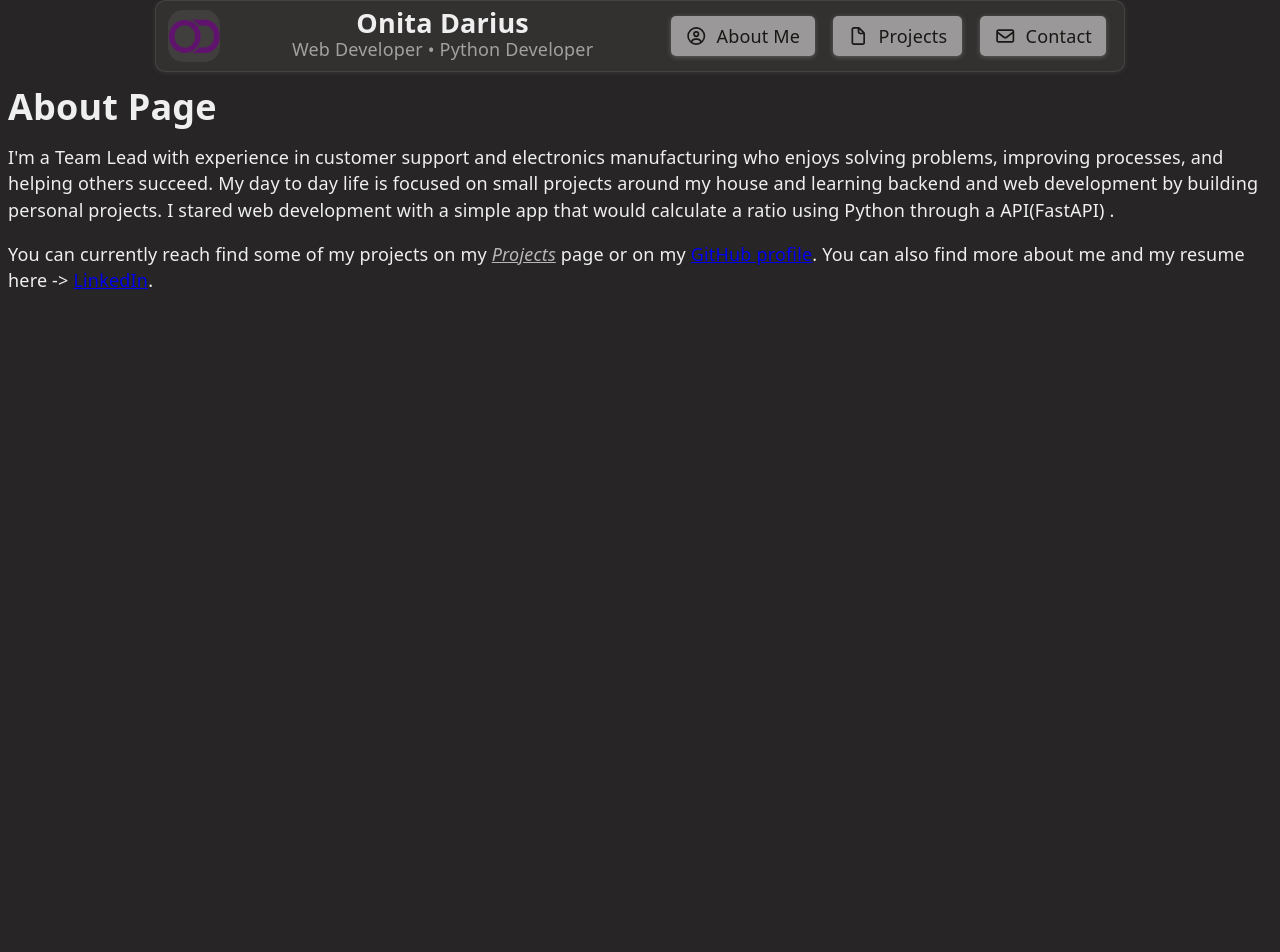
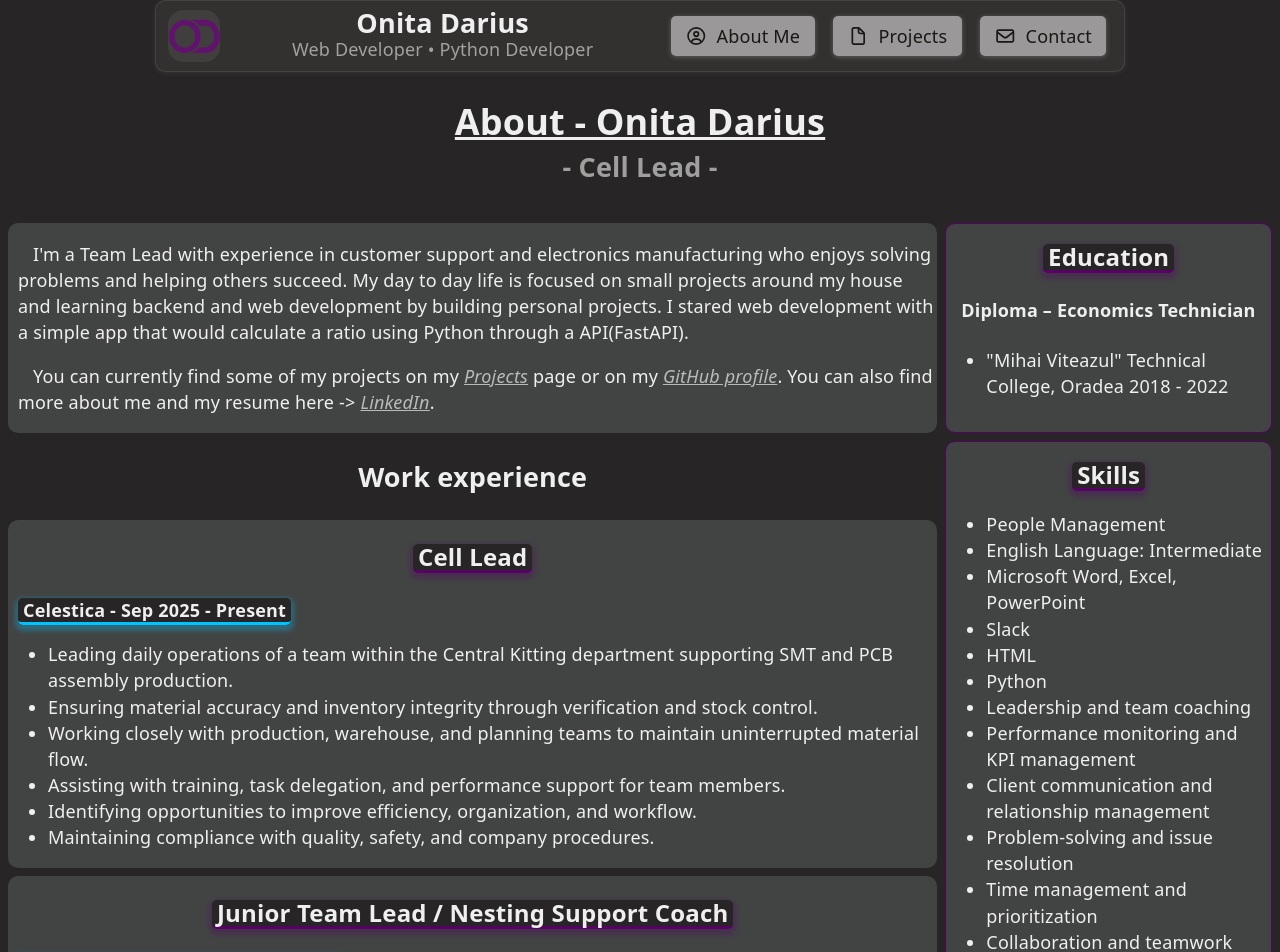
Before and after one commit to Onita-Darius/Portfolio-Website, a React (Vite) app in the folder PortfolioWebsite/: page /AboutMe in a window 1280 px wide. Shown: the part 8-960 px from the top of the page. Before the commit the page ends 800 px from the top, so only its background shows below. Built offline with nearby package versions, Linux system fonts and the light colour scheme.

Commit message:
Updated About page to the base layout.

```diff
--- a/PortfolioWebsite/src/About/About.jsx
+++ b/PortfolioWebsite/src/About/About.jsx
@@ -1,24 +1,145 @@
 import Nav_V2 from "../Navigation/Nav_v2.jsx";
 import { NavLink } from "react-router-dom";
 import { useEffect } from "react";
+import "./about.css"
 
-function AboutPage () {
+function AboutPage() {
+    useEffect(() => {
+    document.title = "Onita Darius | About";
+}, []);
 
-    useEffect(() => {
-        document.title = "Onita Darius | About";
-    }, []);
+    return (
+    <>
+        <div className="about-layout">
+        <div className="about-nav-bar"><Nav_V2/></div>
+            <div className="about-title">
+                <h1 className="title">About - Onita Darius</h1>
+                <h2 className="subtitle">- Cell Lead -</h2>
+            </div>
+            <div className="about-summary">
+                <p>
+                I'm a Team Lead with experience in customer support and electronics
+                manufacturing who enjoys solving problems and
+                helping others succeed. My day to day life is focused on small projects
+                around my house and learning backend and web development by building
+                personal projects. I stared web development with a simple app that would
+                calculate a ratio using Python through a API(FastAPI).
+                </p>
+                <p>
+                You can currently  find some of my projects on my{" "}
+                <NavLink to="/Projects" className="inlineLinks">
+                    Projects
+                </NavLink>{" "}
+                page or on my{" "}
+                <a
+                    href="https://github.com/Onita-Darius"
+                    className="inlineLinks"
+                    target="_blank"
+                    rel="noopener noreferrer"
+                >
+                    GitHub profile
+                </a>
+                . You can also find more about me and my resume here -{">"}{" "}
+                <a
+                    href="https://www.linkedin.com/in/darius-onita-763277299/"
+                    className="inlineLinks"
+                    target="_blank"
+                    rel="noopener noreferrer"
+                >
+                    LinkedIn
+                </a>.</p>
+            </div>
 
-    return(
-        <>
-            <Nav_V2/>
-            <h1>About Page</h1>
-            <p>I'm a Team Lead with experience in customer support and electronics manufacturing who enjoys solving problems, improving processes, and helping others succeed.
-            My day to day life is focused on small projects around my house and learning backend and web development by building personal projects. I stared web development with a simple app that would calculate a
-            ratio using Python through a API(FastAPI) .</p>
-            <p>You can currently reach find some of my projects on my <NavLink to="/Projects" className="inlineLinks">Projects</NavLink> page or on my <a href="https://github.com/Onita-Darius" target="_blank" rel="noopener noreferrer">GitHub profile</a>.
-            You can also find more about me and my resume here -{">"} <a href="https://www.linkedin.com/in/darius-onita-763277299/" target="_blank" rel="noopener noreferrer">LinkedIn</a>.</p>
-        </>
-    )
+            <div className="sidebar-eucation">
+                <h2>Education</h2>
+                <h4>Diploma – Economics Technician</h4>
+                <ul>
+                    <li>"Mihai Viteazul" Technical College, Oradea 2018 - 2022</li>
+                </ul>
+            </div>
+
+            <h2 className="about-workexp">Work experience</h2>
+            <div className="work-exp-1">
+                <h3>Cell Lead</h3>
+                <p>
+                    <strong>Celestica - Sep 2025 - Present</strong>
+                </p>
+                <ul>
+                    <li>
+                        Leading daily operations of a team within the Central Kitting department supporting SMT and PCB assembly production.
+                    </li>
+                    <li>
+                        Ensuring material accuracy and inventory integrity through verification and stock control.
+                    </li>
+                    <li>
+                        Working closely with production, warehouse, and planning teams to maintain uninterrupted material flow.
+                    </li>
+                    <li>
+                        Assisting with training, task delegation, and performance support for team members.
+                    </li>
+                    <li>
+                        Identifying opportunities to improve efficiency, organization, and workflow.
+                    </li>
+                    <li>
+                        Maintaining compliance with quality, safety, and company procedures.
+                    </li>
+                </ul>
+            </div>
+
+            <div className="work-exp-2">
+                <h3>Junior Team Lead / Nesting Support Coach</h3>
+                <p>
+                    <strong>CGS Romania - Aug 2022 - Sep 2025</strong>
+                </p>
+                <ul>
+                    <li>
+                        Acted as a Junior Team Lead for teams of up to 15 employees, ensuring they are prepared for the production environment.
+                    </li>
+                    <li>
+                        Coached and led new employees during their nesting period to ensure high-quality customer interactions.
+                    </li>
+                    <li>
+                        Assessed agents progress and identified knowledge gaps to providing targeted guidance and support development.
+                    </li>
+                    <li>
+                        Analyzed individual performance to delivered one-on-one coaching to drive continuous improvement and help with implementation of effective strategies.
+                    </li>
+                    <li>
+                        Conducted training and role-play sessions to help new agents adapt to a fast-paced, high-expectation environment.
+                    </li>
+                    <li>
+                        Collaborated with management and the client (Verizon) to improve training materials, create best practices, and maintain high-quality standards.
+                    </li>
+                    <li>
+                        Created action plans to ensure agents meet or exceed KPIs.
+                    </li>
+                    <li>
+                        Provided real-time guidance agents calls and conducted post-call evaluations to ensure continuous improvement.
+                    </li>
+                </ul>
+            </div>
+
+            <div className="sidebar-skills">
+                <h2>Skills</h2>
+                <ul>
+                    <li>People Management</li>
+                    <li>English Language: Intermediate</li>
+                    <li>Microsoft Word, Excel, PowerPoint</li>
+                    <li>Slack</li>
+                    <li>HTML</li>
+                    <li>Python</li>
+                    <li>Leadership and team coaching</li>
+                    <li>Performance monitoring and KPI management</li>
+                    <li>Client communication and relationship management</li>
+                    <li>Problem-solving and issue resolution</li>
+                    <li>Time management and prioritization</li>
+                    <li>Collaboration and teamwork</li>
+                    <li>Adaptability and continuous learning mindset</li>
+                </ul>
+            </div>
+        </div>
+    </>
+);
 }
 
-export default AboutPage
+export default AboutPage;
--- /dev/null
+++ b/PortfolioWebsite/src/About/about.css
@@ -0,0 +1,146 @@
+@media (min-width : 900px) {
+
+    .about-layout {
+        display: grid;
+        grid-template-columns: repeat(6);
+        grid-template-rows: repeat(10);
+        gap: 8px;
+    }
+
+    .about-nav-bar {
+        height: 75px;
+        grid-column: span 6 / span 6;
+        text-indent: 0px;
+    }
+
+    .about-title {
+        grid-column: span 6 / span 6;
+        grid-row-start: 2;
+        & .title{
+            justify-self: center;
+            text-decoration: underline;
+            color:var(--text);
+            margin-bottom: 5px;
+            padding: 2px 5px 12px 5px;
+            border-radius: 10px;
+        }
+        & .subtitle {
+            justify-self: center;
+            color:oklch(from var(--text-alt) 0.8 c h / .8);
+            margin-top: 0;
+            padding: 2px 5px 12px 5px;
+        }
+    }
+
+    .about-summary {
+        grid-column: span 5 / span 5;
+        grid-row: span 2 / span 2;
+        grid-row-start: 3;
+        text-indent: 15px;
+        padding-left: 10px;
+        background-color: oklch(0.9382 0.0197 200 / 15%);
+        border-radius: 10px;
+    }
+
+    .about-workexp {
+        justify-self: center;
+        grid-column: span 5 / span 5;
+        grid-column-start: 1;
+        grid-row-start: 5;
+    }
+
+    .work-exp-1 {
+        grid-column: span 5 / span 5;
+        grid-column-start: 1;
+        grid-row-start: 6;
+        background-color: oklch(0.9382 0.0197 200 / 15%);
+        border-radius: 10px;
+        & h3 {
+            justify-self: center;
+            font-size: x-large;
+            padding: 0px 5px 0px 5px;
+            border-bottom: 3px solid var(--primary);
+            border-radius: 5px;
+            background-color: oklch(from var(--background) l c h);
+            box-shadow: 0px 3px 5px 3px oklch(from var(--primary) l c h / 0.3);
+        }
+
+        & strong {
+            margin-left: 10px;
+            font-size: large;
+            padding: 0px 5px 0px 5px;
+            border-bottom: 3px solid var(--secondary);
+            border-radius: 5px;
+            background-color: oklch(from var(--background) l c h);
+            box-shadow: 0px 3px 5px 3px oklch(from var(--secondary) l c h / 0.3);
+        }
+
+    }
+
+    .work-exp-2 {
+        grid-column: span 5 / span 5;
+        grid-column-start: 1;
+        grid-row-start: 7;
+        background-color: oklch(0.9382 0.0197 200 / 15%);
+        border-radius: 10px;
+        & h3 {
+            justify-self: center;
+            font-size: x-large;
+            padding: 0px 5px 0px 5px;
+            border-bottom: 3px solid var(--primary);
+            border-radius: 5px;
+            background-color: oklch(from var(--background) l c h);
+            box-shadow: 0px 3px 5px 3px oklch(from var(--primary) l c h / 0.3);
+        }
+
+        & strong {
+            margin-left: 10px;
+            font-size: large;
+            padding: 0px 5px 0px 5px;
+            border-bottom: 3px solid var(--secondary);
+            border-radius: 5px;
+            background-color: oklch(from var(--background) l c h);
+            box-shadow: 0px 3px 5px 3px oklch(from var(--secondary) l c h / 0.3);
+        }
+    }
+
+    .sidebar-eucation {
+        grid-row: span 2 / span 2;
+        grid-column-start: 6;
+        grid-row-start: 3;
+        background-color: oklch(0.9382 0.0197 200 / 15%);
+        border-radius: 10px;
+        border: 1px solid var(--primary);
+        & h2 {
+            justify-self: center;
+            font-size: x-large;
+            padding: 0px 5px 0px 5px;
+            border-bottom: 3px solid var(--primary);
+            border-radius: 5px;
+            background-color: oklch(from var(--background) l c h);
+            box-shadow: 0px 3px 5px 3px oklch(from var(--primary) l c h / 0.3);
+        }
+        & h4 {
+            margin-left: 10px;
+            text-indent: 5px;
+        }
+    }
+
+    .sidebar-skills {
+        grid-row: span 3 / span 3;
+        grid-column-start: 6;
+        grid-row-start: 5;
+        background-color: oklch(0.9382 0.0197 200 / 15%);
+        border-radius: 10px;
+        border: 1px solid var(--primary);
+        & h2 {
+            justify-self: center;
+            font-size: x-large;
+            padding: 0px 5px 0px 5px;
+            border-bottom: 3px solid var(--primary);
+            border-radius: 5px;
+            background-color: oklch(from var(--background) l c h);
+            box-shadow: 0px 3px 5px 3px oklch(from var(--primary) l c h / 0.3);
+        }
+}
+}
```
